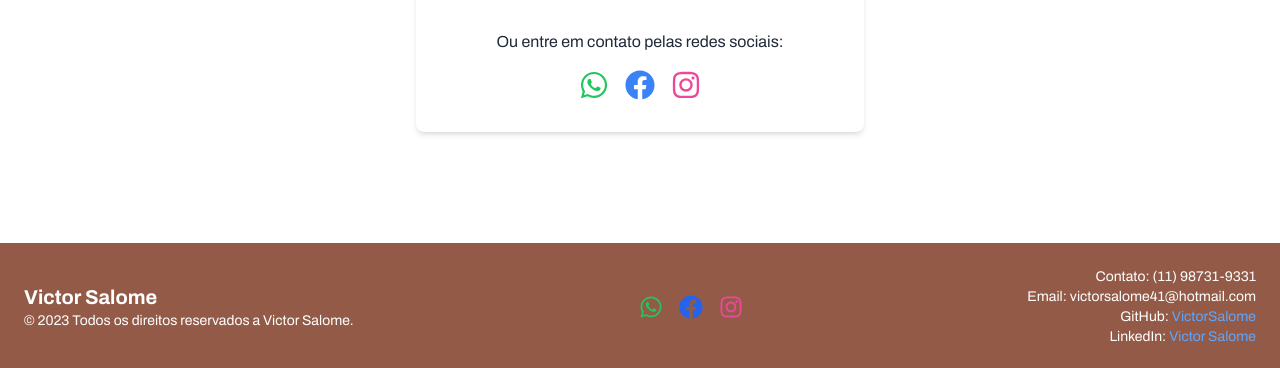
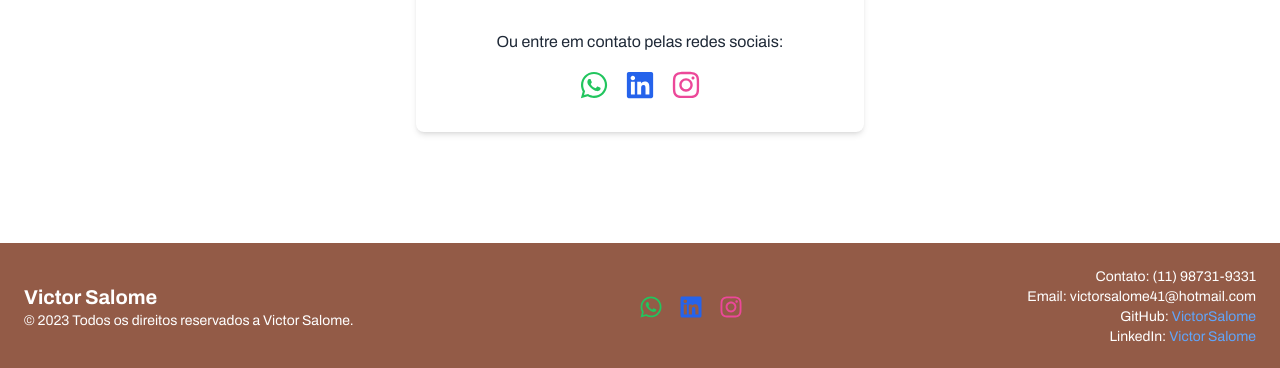
Before and after one commit to VictorSalome/Landpage-public-acadewmia, a Next.js app: page / in a window 1280 px wide. Shown: the part 5357-5725 px from the top of the page. Built offline with nearby package versions, Linux system fonts and the light colour scheme.

Commit message:
fix: link do facebook substituido pelo linkdin

```diff
--- a/src/app/components/Footer.tsx
+++ b/src/app/components/Footer.tsx
@@ -1,4 +1,4 @@
-import { FaWhatsapp, FaFacebook, FaInstagram } from "react-icons/fa";
+import { FaWhatsapp, FaFacebook, FaInstagram, FaLinkedin } from "react-icons/fa";
 
 export const Footer = () => {
   return (
@@ -20,12 +20,12 @@ export const Footer = () => {
             <FaWhatsapp />
           </a>
           <a
-            href="https://www.facebook.com"
+            href="https://www.linkedin.com/in/victorsalome/"
             target="_blank"
             rel="noopener noreferrer"
             className="text-blue-600 hover:text-blue-800 text-2xl"
           >
-            <FaFacebook />
+            <FaLinkedin />
           </a>
           <a
             href="https://www.instagram.com/victorsalome41/"
@@ -43,6 +43,8 @@ export const Footer = () => {
             GitHub:{" "}
             <a
               href="https://github.com/VictorSalome"
+              target="_blank"
+              rel="noopener noreferrer"
               className="text-blue-400 hover:text-blue-600"
             >
               VictorSalome
@@ -52,6 +54,8 @@ export const Footer = () => {
             LinkedIn:{" "}
             <a
               href="https://www.linkedin.com/in/victorsalome/"
+              target="_blank"
+              rel="noopener noreferrer"
               className="text-blue-400 hover:text-blue-600"
             >
               Victor Salome
--- a/src/app/components/SetimaSeção.tsx
+++ b/src/app/components/SetimaSeção.tsx
@@ -1,6 +1,11 @@
 "use client";
 import React, { useState } from "react";
-import { FaWhatsapp, FaFacebook, FaInstagram } from "react-icons/fa";
+import {
+  FaWhatsapp,
+  FaFacebook,
+  FaInstagram,
+  FaLinkedin,
+} from "react-icons/fa";
 import toast, { Toaster } from "react-hot-toast";
 
 export const SetimaSeção = () => {
@@ -23,7 +28,10 @@ export const SetimaSeção = () => {
   };
 
   return (
-    <section id="setima" className="p-8 h-screen flex flex-col justify-center items-center">
+    <section
+      id="setima"
+      className="p-8 h-screen flex flex-col justify-center items-center"
+    >
       <Toaster />
       <div className="w-full max-w-md p-8 bg-white rounded-lg shadow-md">
         <h2 className="text-3xl font-bold text-center text-gray-800 mb-6">
@@ -101,12 +109,12 @@ export const SetimaSeção = () => {
               <FaWhatsapp />
             </a>
             <a
-              href="https://www.facebook.com/"
+              href="https://www.linkedin.com/in/victorsalome/"
               target="_blank"
               rel="noopener noreferrer"
-              className="text-blue-500 hover:text-blue-700 text-3xl"
+              className="text-blue-600 hover:text-blue-800 text-3xl"
             >
-              <FaFacebook />
+              <FaLinkedin />
             </a>
             <a
               href="https://www.instagram.com/"
```
